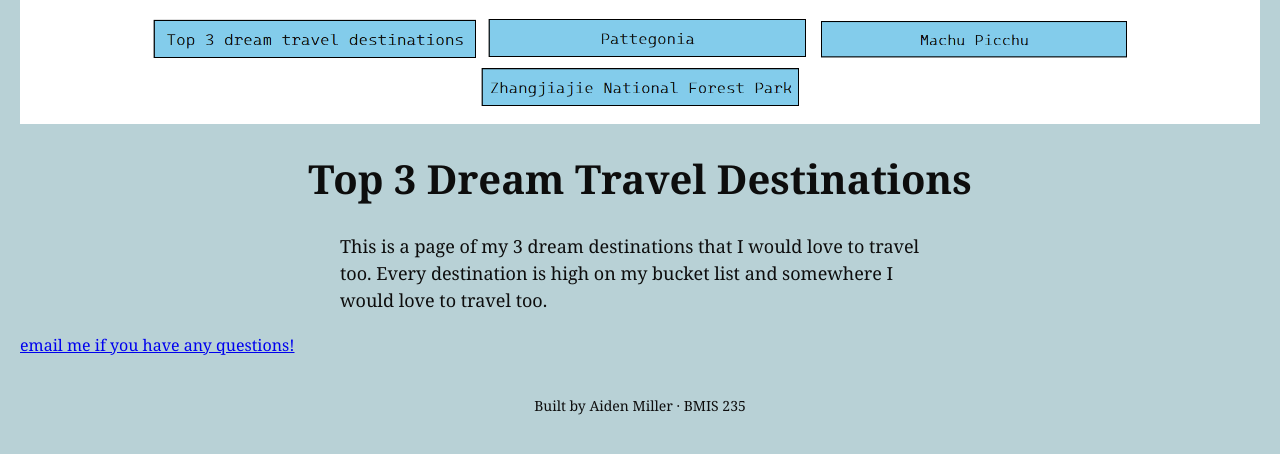
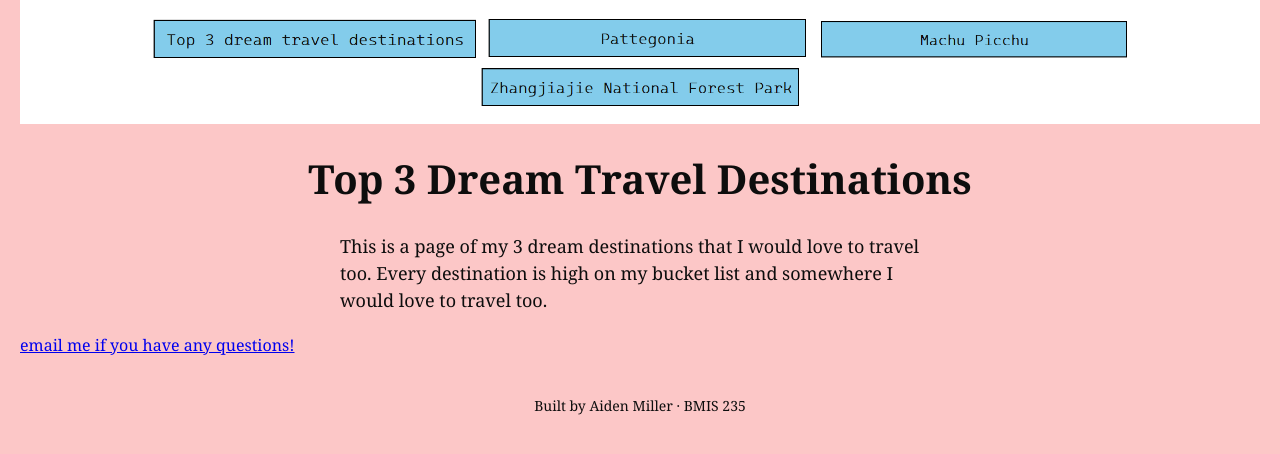
Before and after one commit to AidenMiller15/bmis235-html-3, a plain HTML site: page index.html in a window 1280 px wide. Drawn offline with Linux system fonts and the light colour scheme.

Commit message:
Change background color from #b8d1d6 to #fcc7c7

```diff
--- a/styles.css
+++ b/styles.css
@@ -11,7 +11,7 @@
 
 body {
     font-family: Georgia, "Cascadia Code EXT", serif;
-    background-color: #b8d1d6;
+    background-color: #fcc7c7;
     color: #0D0D0D;
     margin: 0;
     padding: 0 20px 40px 20px;
```
